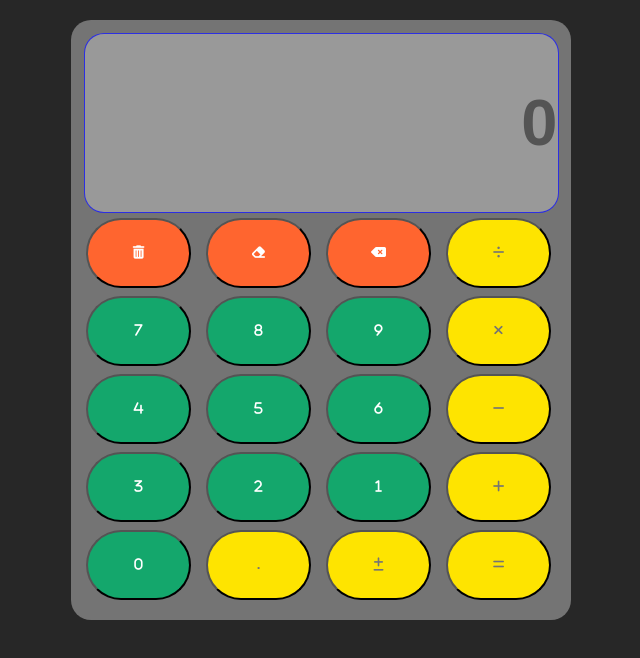
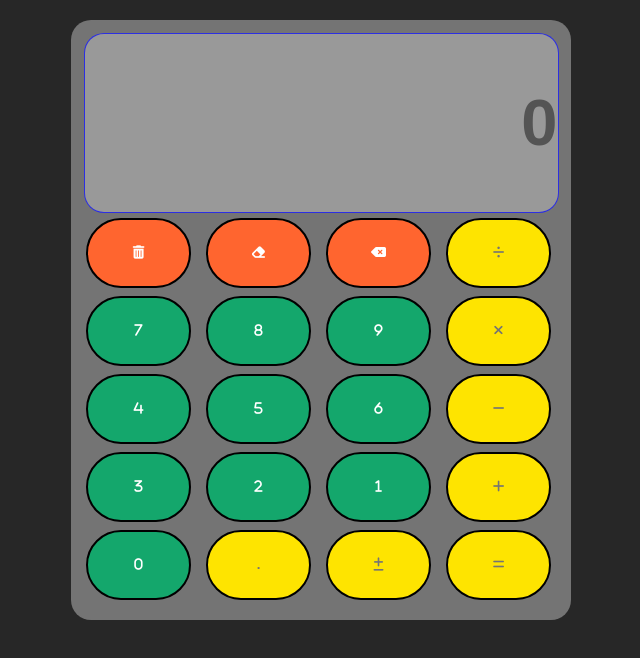
Before and after one commit to rola75/First_Calculator, a plain HTML site: page index.html in a window 1280 px wide. Shown: the whole page, without its empty margins (319-959 px from the left). Drawn offline with Linux system fonts and the light colour scheme.

Commit message:
fixed a button border issue

```diff
--- a/index.html
+++ b/index.html
@@ -13,19 +13,19 @@
 <body>
     <div>
         <section>
-            <input id="screen" type="text" value=0 disabled>
+            <input id="screen" type="text" value="0" disabled>
         </section>
         <main>
-            <button class="numButton" id="button9"><i class="fa-solid fa-9"></i></button>
-            <button class="numButton" id="button8"><i class="fa-solid fa-8"></i></button>
-            <button class="numButton" id="button7"><i class="fa-solid fa-7"></i></button>
-            <button class="numButton" id="button6"><i class="fa-solid fa-6"></i></button>
-            <button class="numButton" id="button5"><i class="fa-solid fa-5"></i></button>
-            <button class="numButton" id="button4"><i class="fa-solid fa-4"></i></button>
-            <button class="numButton" id="button3"><i class="fa-solid fa-3"></i></button>
-            <button class="numButton" id="button2"><i class="fa-solid fa-2"></i></button>
-            <button class="numButton" id="button1"><i class="fa-solid fa-1"></i></button>
-            <button class="numButton" id="button0"><i class="fa-solid fa-0"></i></button>
+            <button class="numButton" id="button9" value="9"><i class="fa-solid fa-9"></i></button>
+            <button class="numButton" id="button8" value="8"><i class="fa-solid fa-8"></i></button>
+            <button class="numButton" id="button7" value="7"><i class="fa-solid fa-7"></i></button>
+            <button class="numButton" id="button6" value="6"><i class="fa-solid fa-6"></i></button>
+            <button class="numButton" id="button5" value="5"><i class="fa-solid fa-5"></i></button>
+            <button class="numButton" id="button4" value="4"><i class="fa-solid fa-4"></i></button>
+            <button class="numButton" id="button3" value="3"><i class="fa-solid fa-3"></i></button>
+            <button class="numButton" id="button2" value="2"><i class="fa-solid fa-2"></i></button>
+            <button class="numButton" id="button1" value="1"><i class="fa-solid fa-1"></i></button>
+            <button class="numButton" id="button0" value="0"><i class="fa-solid fa-0"></i></button>
             <button class="funcButton" id="buttonDecimial">.</button>
             <button class="funcButton"" id="buttonEquals"><i class="fa-solid fa-equals"></i></button>
             <button class="funcButton" id="buttonMultiply"><i class="fa-solid fa-xmark"></i></button>
--- a/script.js
+++ b/script.js
@@ -0,0 +1,4 @@
+const screen = document.querySelector(".screen");
+const numButton = document.querySelectorAll(".numButton");
+
+numbutton
--- a/styles.scss
+++ b/styles.scss
@@ -136,9 +136,10 @@ main {
 button {
     width: 105px;
     height: 70px;
-    background-color: #161F6D;
     color: white;
-    border-radius: 100px;
+    border-radius: 50px;
+    box-shadow: none;
+    border: 2px black solid;
 }
 
 button:active {
```
Also changed, not shown: styles.css.
